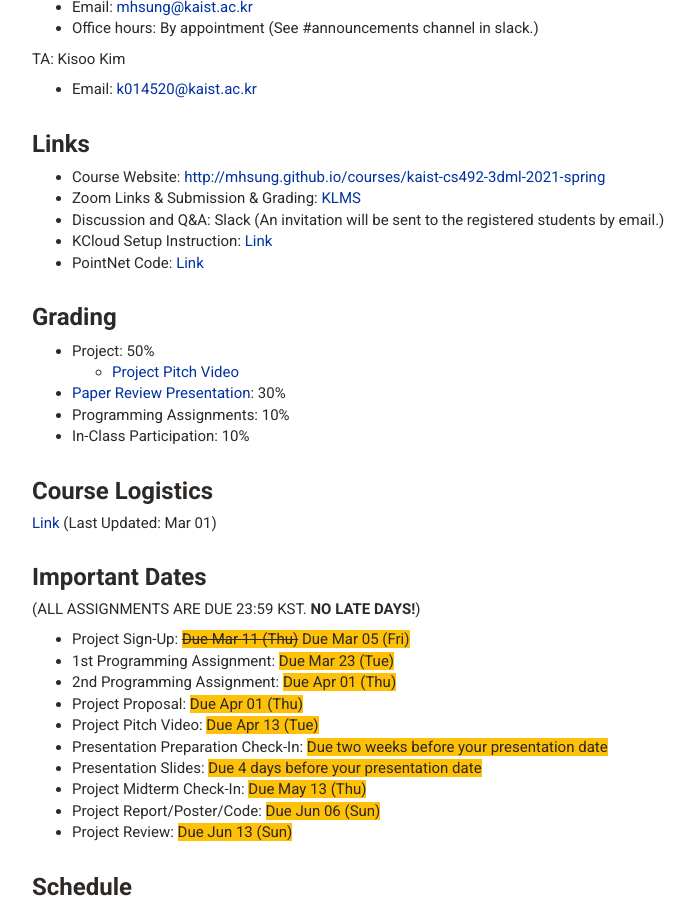
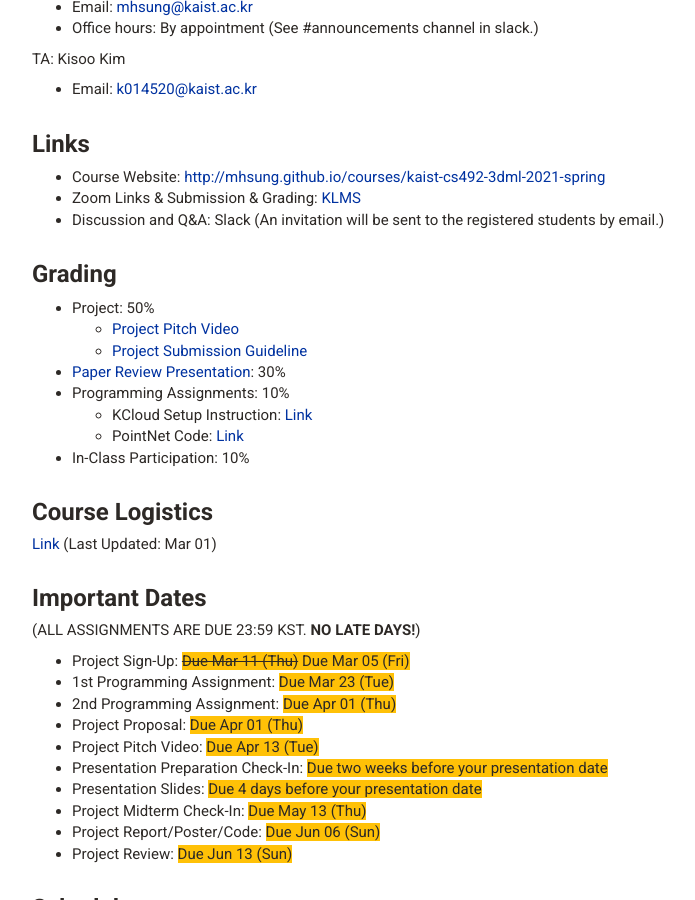
Before and after one commit to mhsung/mhsung.github.io, a Jekyll site: the page built from courses/kaist-cs492-3dml-2021-spring/_posts/2021-01-15-index.md, in a window 1280 px wide and 900 px high, scrolled down 1384 px. Shown: the whole window, without its empty margins (228-923 px from the left). Built offline with Jekyll 4.4.1, drawn with Linux system fonts in a browser that asks for light colours; our own code applies the rules of GitHub Pages for plain Markdown files.

Commit message:
Updated.

```diff
--- a/courses/kaist-cs492-3dml-2021-spring/_posts/2021-01-15-index.md
+++ b/courses/kaist-cs492-3dml-2021-spring/_posts/2021-01-15-index.md
@@ -57,15 +57,16 @@ TA: Kisoo Kim
 - Course Website: <a href="http://mhsung.github.io/courses/kaist-cs492-3dml-2021-spring" target="_blank">http://mhsung.github.io/courses/kaist-cs492-3dml-2021-spring</a><br>
 - Zoom Links & Submission & Grading: <a href="https://klms.kaist.ac.kr" target="_blank">KLMS</a><br>
 - Discussion and Q&A: Slack (An invitation will be sent to the registered students by email.)<br>
-- KCloud Setup Instruction: <a href="{{site.baseurl}}/{{page.path}}/../../kcloud-setup.html" target="_blank">Link</a>
-- PointNet Code: <a href="{{site.baseurl}}/{{page.path}}/../../pointnet-classification.html" target="_blank">Link</a>
 
 
 ### Grading
 - Project: 50%
     - <a href="{{site.baseurl}}/{{page.path}}/../../project-pitch-video.html" target="_blank">Project Pitch Video</a>
+    - <a href="{{site.baseurl}}/{{page.path}}/../../project-submission-guideline.html" target="_blank">Project Submission Guideline</a>
 - <a href="{{site.baseurl}}/{{page.path}}/../../paper-review-presentation.html" target="_blank">Paper Review Presentation</a>: 30%
 - Programming Assignments: 10%
+    -  KCloud Setup Instruction: <a href="{{site.baseurl}}/{{page.path}}/../../kcloud-setup.html" target="_blank">Link</a>
+    - PointNet Code: <a href="{{site.baseurl}}/{{page.path}}/../../pointnet-classification.html" target="_blank">Link</a>
 - In-Class Participation: 10%
 <br />
 
```
